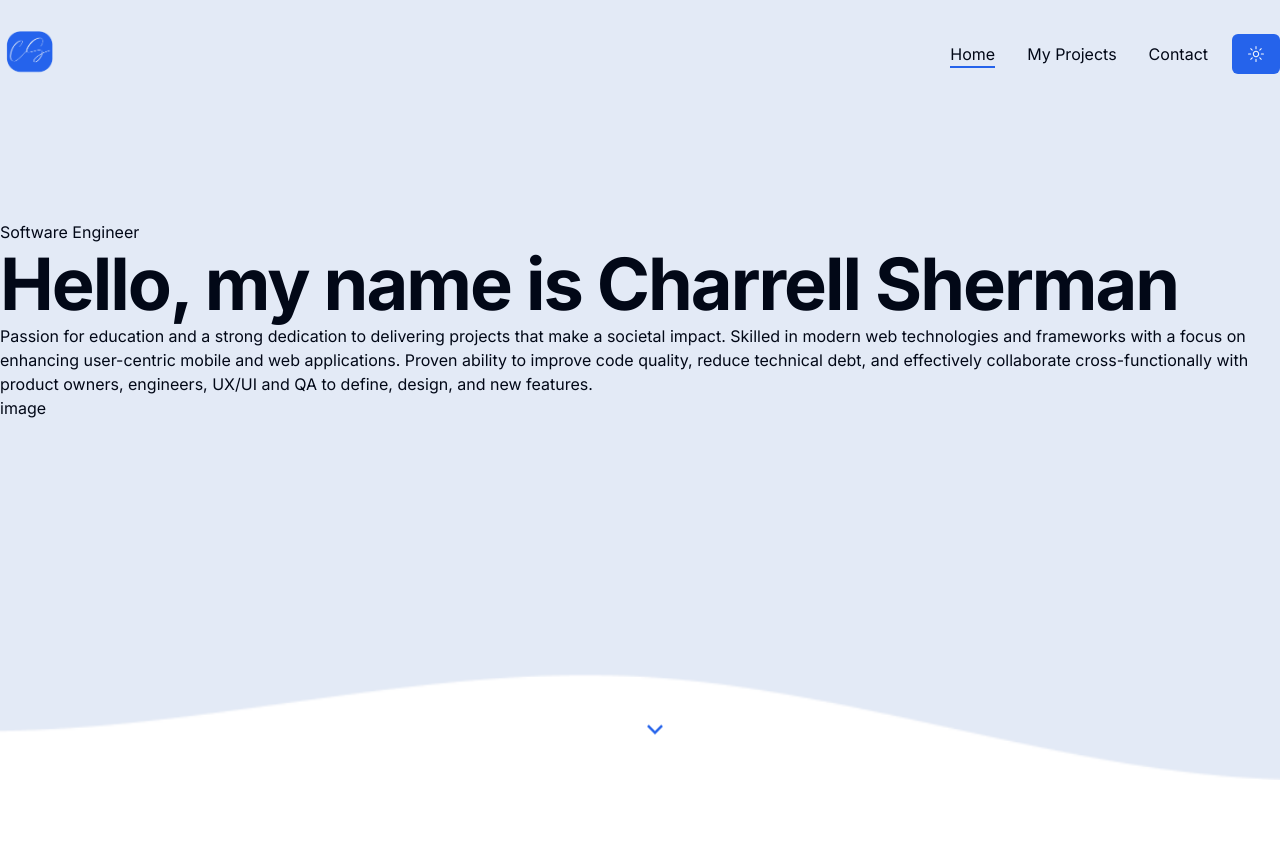
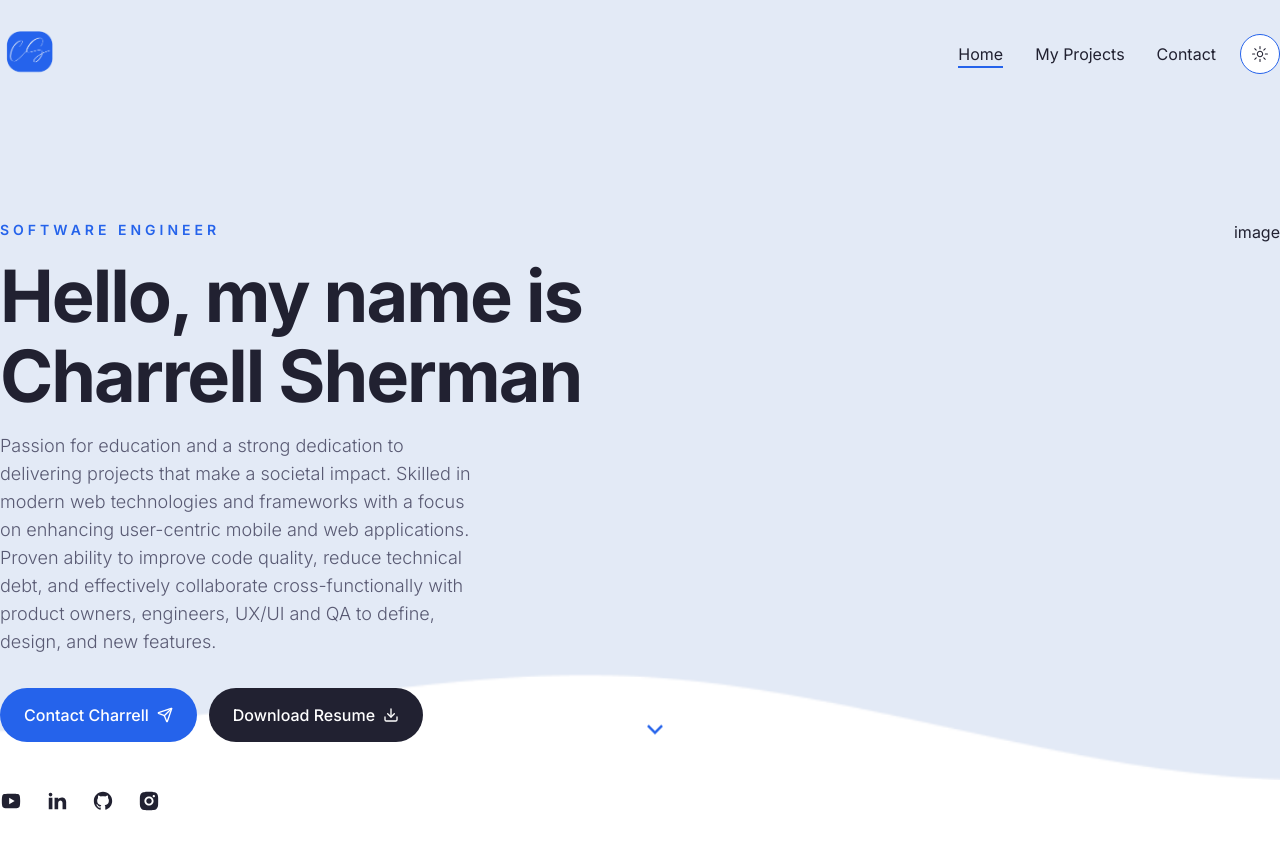
Before and after one commit to Ell-91/charrell-sherman-portfolio, a Next.js app: page / in a window 1280 px wide. Shown: the top 850 px of the page. Built offline with nearby package versions, Linux system fonts and the light colour scheme.

Commit message:
Home page text and styling

```diff
--- a/app/globals.css
+++ b/app/globals.css
@@ -10,23 +10,24 @@ body {
   @layer base {
     :root {
       --background: 0 0% 100%;
-      --foreground: 222.2 84% 4.9%;
+      --foreground: 240 19% 16%;
       --card: 0 0% 100%;
-      --card-foreground: 222.2 84% 4.9%;
+      --card-foreground: 2240 19% 16%;
       --popover: 0 0% 100%;
       --popover-foreground: 222.2 84% 4.9%;
       --primary: 221.2 83.2% 53.3%;
-      --primary-foreground: 210 40% 98%;
-      --secondary: 210 40% 96.1%;
-      --secondary-foreground: 222.2 47.4% 11.2%;
+      --primary-foreground: 300 0% 100%;
+      --secondary: 240 19% 16%;
+      --secondary-foreground: 300 0% 100%;
+      --tertiary: 27 82% 98%;
       --muted: 210 40% 96.1%;
-      --muted-foreground: 215.4 16.3% 46.9%;
-      --accent: 210 40% 96.1%;
+      --muted-foreground: 237 13% 40%;
+      --accent: 237 9% 96%;
       --accent-foreground: 222.2 47.4% 11.2%;
       --destructive: 0 84.2% 60.2%;
       --destructive-foreground: 210 40% 98%;
       --border: 214.3 31.8% 91.4%;
-      --input: 214.3 31.8% 91.4%;
+      --input: 221.2 83.2% 53.3%;
       --ring: 221.2 83.2% 53.3%;
       --radius: 0.5rem;
       --chart-1: 12 76% 61%;
@@ -77,3 +78,6 @@ body {
 .h1 {
   @apply text-6xl xl:text-[72px] xl:leading-[80px] tracking-[-2px] font-bold;
 }
+.subtitle {
+  @apply text-muted-foreground text-lg mb-8 font-light;
+}
--- a/components/Hero.jsx
+++ b/components/Hero.jsx
@@ -1,6 +1,6 @@
-// import Link from "next/link";
-// import { Button } from "./ui/button";
-// import { Download, Send } from "lucide-react";
+import Link from "next/link";
+import { Button } from "./ui/button";
+import { Download, Send } from "lucide-react";
 
 import {
   RiBracesFill,
@@ -11,7 +11,7 @@ import {
 
 // import DevImg from "./DevImg";
 // import Badge from "./Badge2";
-// import Socials from "./Socials";
+import Socials from "./Socials";
 
 const Hero = () => {
   return (
@@ -19,10 +19,12 @@ const Hero = () => {
       <div className="container mx-auto">
         <div className="flex justify-between gap-x-8">
           {/* text */}
-          <div>
-            <div>Software Engineer</div>
-            <h1 className="h1">Hello, my name is Charrell Sherman</h1>
-            <p>
+          <div className="flex max-w-[600px] flex-col justify-center mx-auto xl:mx-0 text-center xl:text-left">
+            <div className="text-sm uppercase font-semibold mb-4 text-primary tracking-[4px]">
+              Software Engineer
+            </div>
+            <h1 className="h1 mb-4">Hello, my name is Charrell Sherman</h1>
+            <p className="subtitle max-w-[490px] mx-auto xl:mx-0">
               {" "}
               Passion for education and a strong dedication to delivering
               projects that make a societal impact. Skilled in modern web
@@ -32,9 +34,27 @@ const Hero = () => {
               cross-functionally with product owners, engineers, UX/UI and QA to
               define, design, and new features.
             </p>
-            {/* image */}
-            <div>image</div>
+            {/* button */}
+            <div className="flex flex-col gap-y-3 md:flex-row gap-x-3 mx-auto xl:mx-0 mb-12">
+              <Link href="/contact">
+                <Button className="gap-x-2">
+                  Contact Charrell
+                  <Send size={18} />
+                </Button>
+              </Link>
+              <Button variant="secondary" className="gap-x-2">
+                Download Resume
+                <Download size={18} />
+              </Button>
+            </div>
+            {/* socials */}
+            <Socials
+              containerStyles="flex gap-x-6 mx-auto xl:mx-0"
+              iconStyles="text-foreground text-[22px] hover:text-primary transition-all"
+            />
           </div>
+          {/* image */}
+          <div className="hidden xl:flex relative">image</div>
           {/* icons */}
           <div className="hidden md:flex absolute left-2/4 bottom-44 xl:bottom-12 animate-bounce">
             <RiArrowDownSLine className="text-3xl text-primary" />
--- a/components/Socials.jsx
+++ b/components/Socials.jsx
@@ -1,9 +1,46 @@
-import React from 'react'
+"use client";
 
-const Socials = () => {
+import {
+  RiYoutubeFill,
+  RiLinkedinFill,
+  RiGithubFill,
+  RiInstagramFill,
+} from "react-icons/ri";
+
+import Link from "next/link";
+
+import React from "react";
+const icons = [
+  {
+    path: "/",
+    name: <RiYoutubeFill />,
+  },
+  {
+    path: "/",
+    name: <RiLinkedinFill />,
+  },
+  {
+    path: "/",
+    name: <RiGithubFill />,
+  },
+  {
+    path: "/",
+    name: <RiInstagramFill />,
+  },
+];
+
+const Socials = ({ containerStyles, iconStyles }) => {
   return (
-    <div>Socials</div>
-  )
-}
+    <div className={`${containerStyles}`}>
+      {icons.map((icon, index) => {
+        return (
+          <Link href={icon.path} key={index}>
+            <div className={`${iconStyles}`}>{icon.name}</div>
+          </Link>
+        );
+      })}
+    </div>
+  );
+};
 
-export default Socials
+export default Socials;
--- a/components/ThemeToggler.jsx
+++ b/components/ThemeToggler.jsx
@@ -9,7 +9,11 @@ const ThemeToggler = () => {
   return (
     <div>
       {/* ERROR -toggle not working */}
-      <Button onClick={() => setTheme(theme === "dark" ? "light" : "dark")}>
+      <Button
+        variant="outline"
+        size="icon"
+        onClick={() => setTheme(theme === "dark" ? "light" : "dark")}
+      >
         <SunIcon className="h-[1.2rem] w-[1.2rem] rotate-0 scale-100 transition-all dark:-rotate-90 dark:scale-0" />
         <MoonIcon className="absolute h-[1.2rem] w-[1.2rem] rotate-90 scale-0 transition-all dark:rotate-0 dark:scale-100" />
       </Button>
--- a/components/ui/button.jsx
+++ b/components/ui/button.jsx
@@ -1,11 +1,11 @@
-import * as React from "react"
-import { Slot } from "@radix-ui/react-slot"
+import * as React from "react";
+import { Slot } from "@radix-ui/react-slot";
 import { cva } from "class-variance-authority";
 
-import { cn } from "@/lib/utils"
+import { cn } from "@/lib/utils";
 
 const buttonVariants = cva(
-  "inline-flex items-center justify-center gap-2 whitespace-nowrap rounded-md text-sm font-medium ring-offset-background transition-colors focus-visible:outline-none focus-visible:ring-2 focus-visible:ring-ring focus-visible:ring-offset-2 disabled:pointer-events-none disabled:opacity-50 [&_svg]:pointer-events-none [&_svg]:size-4 [&_svg]:shrink-0",
+  "inline-flex items-center justify-center gap-2 whitespace-nowrap rounded-full text-base font-medium ring-offset-background transition-colors focus-visible:outline-none focus-visible:ring-2 focus-visible:ring-ring focus-visible:ring-offset-2 disabled:pointer-events-none disabled:opacity-50 [&_svg]:pointer-events-none [&_svg]:size-4 [&_svg]:shrink-0",
   {
     variants: {
       variant: {
@@ -20,7 +20,7 @@ const buttonVariants = cva(
         link: "text-primary underline-offset-4 hover:underline",
       },
       size: {
-        default: "h-10 px-4 py-2",
+        default: "h-[54px] px-6 py-2 min-w-[166px]",
         sm: "h-9 rounded-md px-3",
         lg: "h-11 rounded-md px-8",
         icon: "h-10 w-10",
@@ -31,17 +31,20 @@ const buttonVariants = cva(
       size: "default",
     },
   }
-)
+);
 
-const Button = React.forwardRef(({ className, variant, size, asChild = false, ...props }, ref) => {
-  const Comp = asChild ? Slot : "button"
-  return (
-    (<Comp
-      className={cn(buttonVariants({ variant, size, className }))}
-      ref={ref}
-      {...props} />)
-  );
-})
-Button.displayName = "Button"
+const Button = React.forwardRef(
+  ({ className, variant, size, asChild = false, ...props }, ref) => {
+    const Comp = asChild ? Slot : "button";
+    return (
+      <Comp
+        className={cn(buttonVariants({ variant, size, className }))}
+        ref={ref}
+        {...props}
+      />
+    );
+  }
+);
+Button.displayName = "Button";
 
-export { Button, buttonVariants }
+export { Button, buttonVariants };
--- a/tailwind.config.js
+++ b/tailwind.config.js
@@ -26,6 +26,9 @@ module.exports = {
         secondary: {
           DEFAULT: "hsl(var(--secondary))",
           foreground: "hsl(var(--secondary-foreground))",
+        },
+        tertiary: {
+          DEFAULT: "hsl(var(--tertiary))",
         },
         muted: {
           DEFAULT: "hsl(var(--muted))",
```
